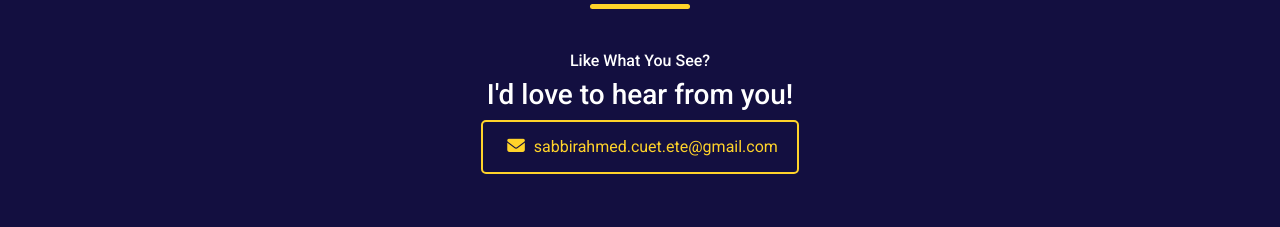
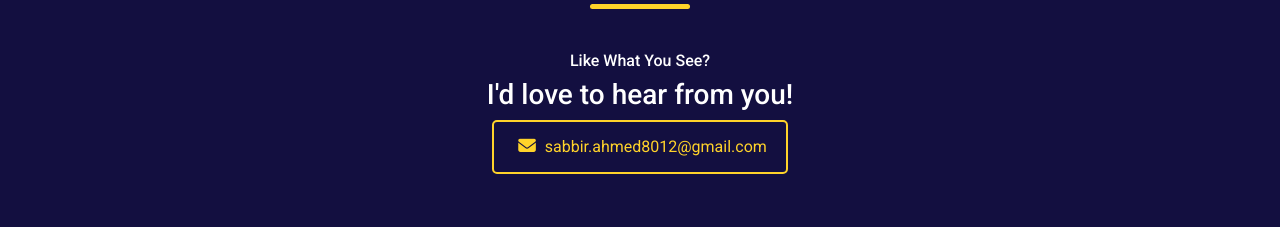
Before and after one commit to sabbir-ahmed12/portfolio, a plain HTML site: page index.html in a window 1280 px wide. Shown: the part 5240-5467 px from the top of the page. Drawn offline with nearby package versions, Linux system fonts and the light colour scheme; a web font is replaced by a local one.

Commit message:
Update index.html

```diff
--- a/index.html
+++ b/index.html
@@ -526,7 +526,7 @@
           <h3>I'd love to hear from you!</h3>
           <button class="btn btn-custom">
             <i class="fa-solid fa-envelope icon"></i>
-            <span>sabbirahmed.cuet.ete@gmail.com</span>
+            <span>sabbir.ahmed8012@gmail.com</span>
           </button>
         </div>
       </div>
```
